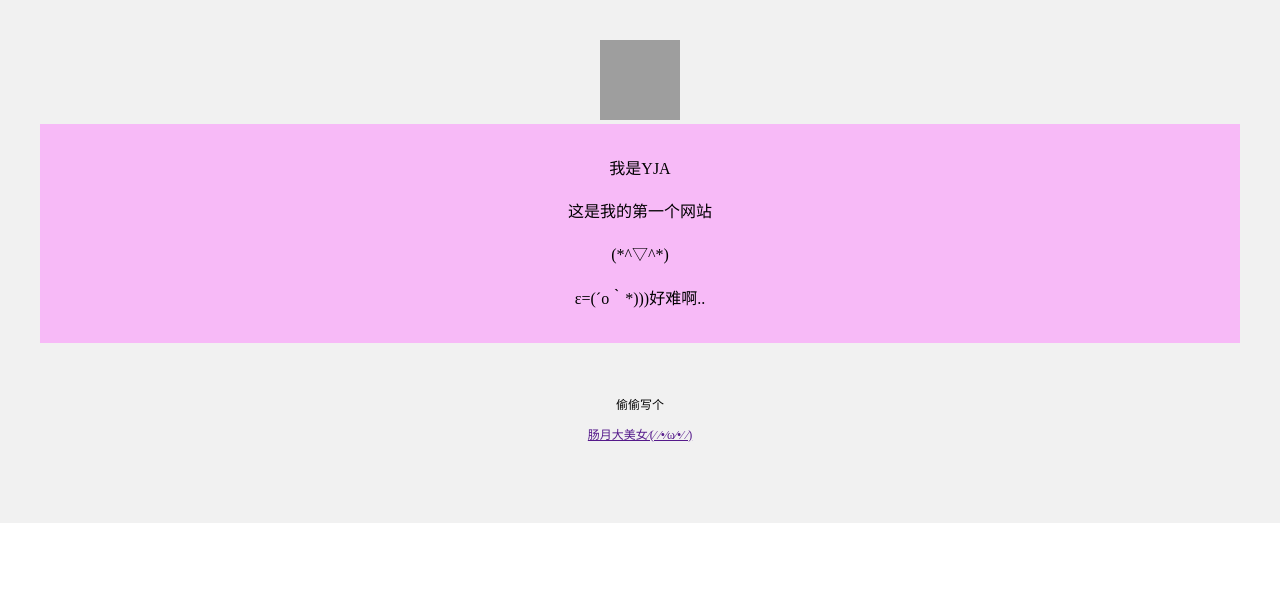
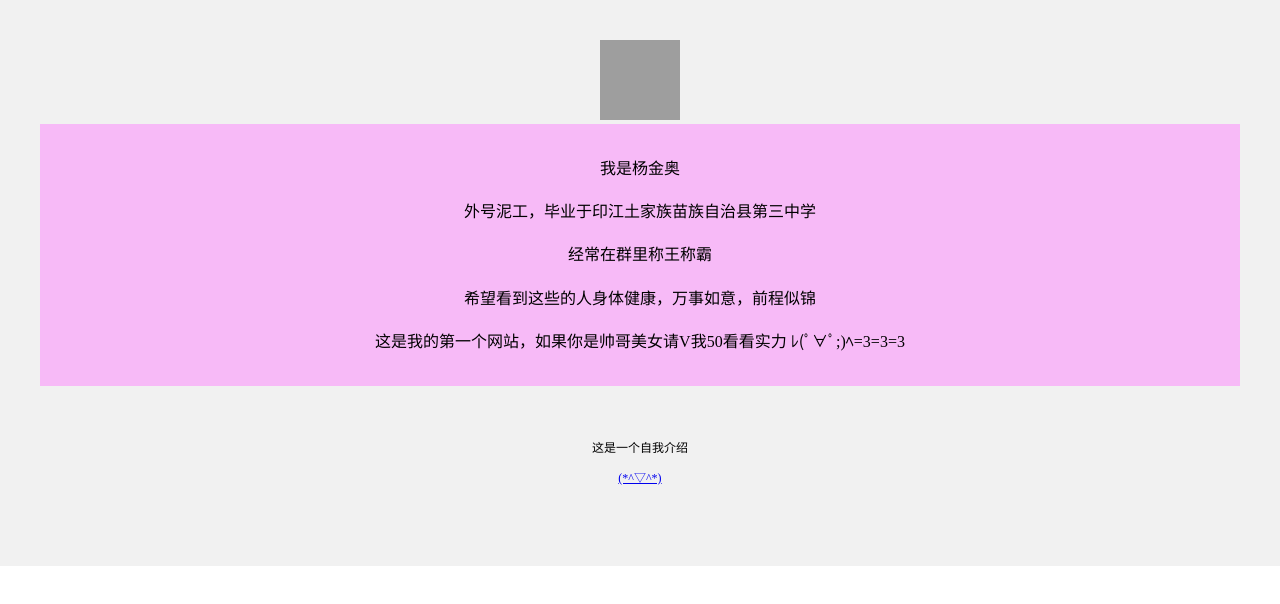
Before and after one commit to yyjjkk111/re01-one, a plain HTML site: page index.html in a window 1280 px wide. Drawn offline with Linux system fonts and the light colour scheme; grey boxes are pictures that could not be loaded.

Commit message:
Add files via upload

```diff
--- a/index.html
+++ b/index.html
@@ -25,11 +25,11 @@ padding:15px;
 line-height:1.7;
 background-color:#f6f6"
   <p></p>
-  <p>我是YJA</p>
-  <p>这是我的第一个网站</p>
-  <p>(*^▽^*)</p>
-  <p>ε=(´ο｀*)))好难啊..</p>
-  <p class </p>
+  <p>我是杨金奥</p>
+  <p>外号泥工，毕业于印江土家族苗族自治县第三中学</p>
+  <p>经常在群里称王称霸</p>
+  <p>希望看到这些的人身体健康，万事如意，前程似锦</p>
+  <p>这是我的第一个网站，如果你是帅哥美女请V我50看看实力 ﾚ(ﾟ∀ﾟ;)ﾍ=3=3=3 </p>
 
   </div>
 <div style="
@@ -38,9 +38,9 @@ background-color:#f6f6"
   padding: 40px;
   font-size: 12px;
  ">
- <p>偷偷写个</p>
-<a href=""</a>
- 肠月大美女⁄(⁄ ⁄•⁄ω⁄•⁄ ⁄)
+ <p>这是一个自我介绍</p>
+<a href="yja.com"</a>
+ (*^▽^*)
   </div>
 
  </body>
```
